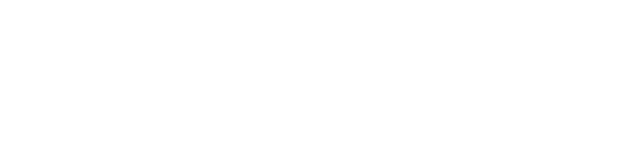
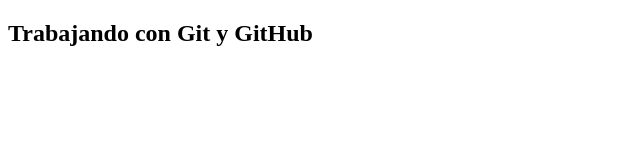
Before and after one commit to andresfalcon20/PracticaGit, a plain HTML site: page pages/index.html in a window 1280 px wide. Shown: the whole page, without its empty margins (0-640 px from the left). Drawn offline with Linux system fonts and the light colour scheme.

Commit message:
modificando index.html

```diff
--- a/pages/index.html
+++ b/pages/index.html
@@ -7,7 +7,7 @@
 </head>
 <body>
 
-
+<h2>Trabajando con Git y GitHub</h2>
 
 
 </body>
```
